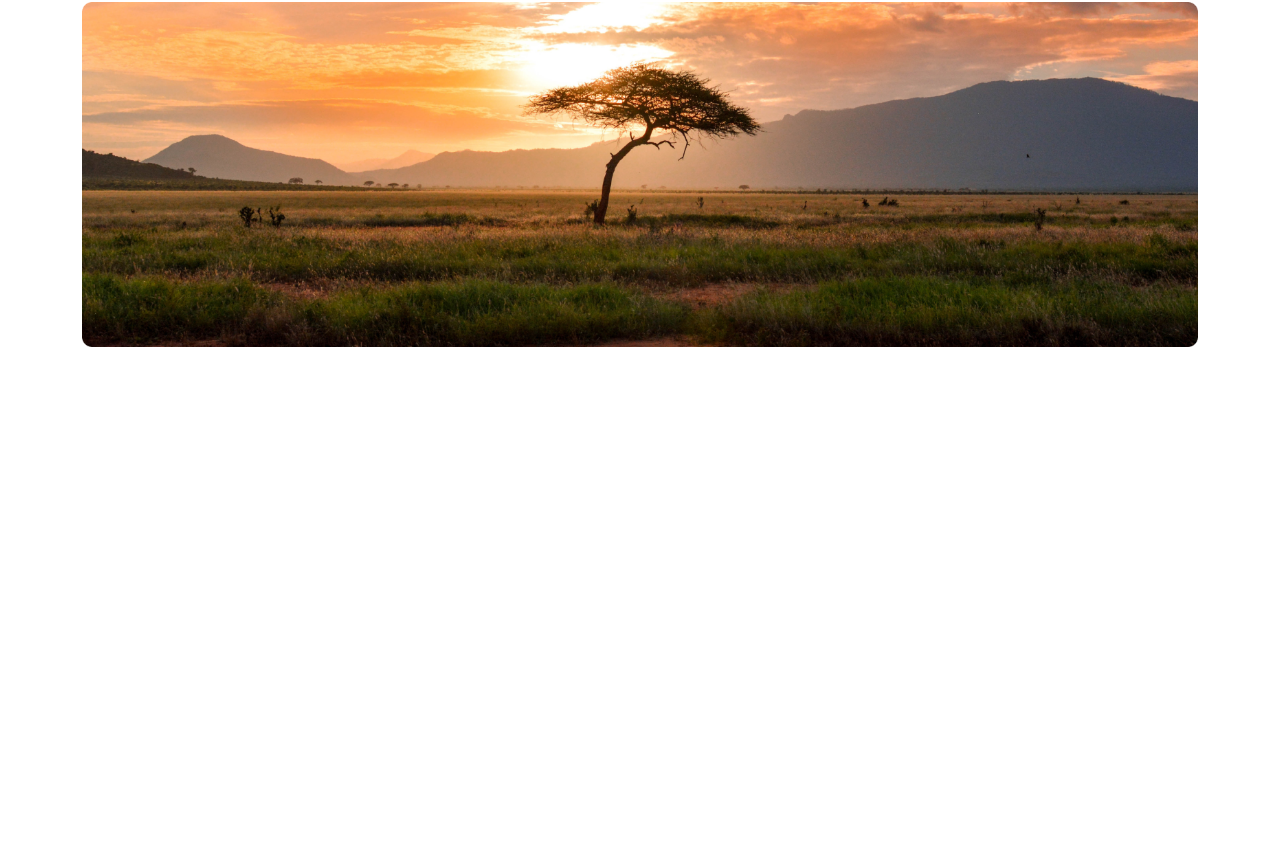
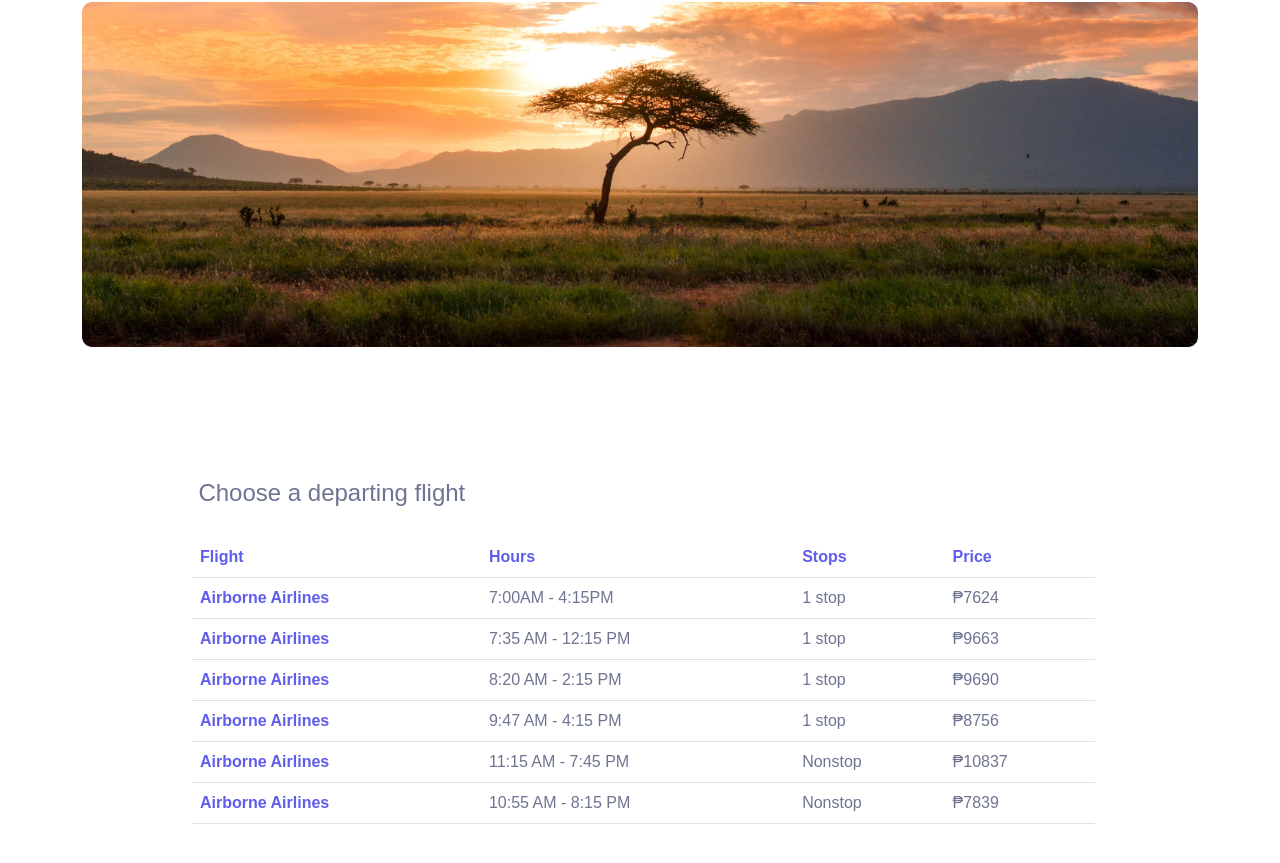
Before and after one commit to MathewAlcoseba/AirborneAirways, an Angular app: page / in a window 1280 px wide. Shown: the part 3301-4164 px from the top of the page. Before the commit the page ends 3648 px from the top, so only its background shows below. Built offline with nearby package versions, Linux system fonts and the light colour scheme.

Commit message:
added table

```diff
--- a/src/app/homepage/homepage.component.html
+++ b/src/app/homepage/homepage.component.html
@@ -46,3 +46,128 @@
     </div>
     <img src="assets/nigeria.png" class="nigeria"/>
 </div>
+
+<div class="text3">
+  <div class="row"></div>
+  <p class="txt2">Choose a departing flight</p>
+</div>
+
+<div class="scrollable-table">
+
+  <table class="table caption-top">
+
+    <thead>
+      <tr>
+        <th scope="col" class="head">Flight</th>
+        <th scope="col" class="head">Hours</th>
+        <th scope="col" class="head">Stops</th>
+        <th scope="col" class="head">Price</th>
+      </tr>
+    </thead>
+    <tbody>
+      <tr>
+        <th scope="row" class="airline">Airborne Airlines</th>
+        <td>7:00AM - 4:15PM</td>
+        <td>1 stop</td>
+        <td>₱7624</td>
+      </tr>
+      <tr>
+        <th scope="row" class="airline">Airborne Airlines</th>
+        <td>7:35 AM - 12:15 PM</td>
+        <td>1 stop</td>
+        <td>₱9663</td>
+      </tr>
+      <tr>
+        <th scope="row" class="airline">Airborne Airlines</th>
+        <td>8:20 AM - 2:15 PM</td>
+        <td>1 stop</td>
+        <td>₱9690</td>
+      </tr>
+      <tr>
+        <th scope="row" class="airline">Airborne Airlines</th>
+        <td>9:47 AM - 4:15 PM</td>
+        <td>1 stop</td>
+        <td>₱8756</td>
+      </tr>
+      <tr>
+        <th scope="row" class="airline">Airborne Airlines</th>
+        <td>11:15 AM - 7:45 PM</td>
+        <td>Nonstop</td>
+        <td>₱10837</td>
+      </tr>
+      <tr>
+        <th scope="row" class="airline">Airborne Airlines</th>
+        <td>10:55 AM - 8:15 PM</td>
+        <td>Nonstop</td>
+        <td>₱7839</td>
+      </tr>
+      <tr>
+        <th scope="row" class="airline">Airborne Airlines</th>
+        <td>1:00 PM - 9:15 PM</td>
+        <td>1 stop</td>
+        <td>₱7886</td>
+      </tr>
+      <tr>
+        <th scope="row" class="airline">Airborne Airlines</th>
+        <td>2:15 PM - 11:15 PM</td>
+        <td>1 stop</td>
+        <td>₱9913</td>
+      </tr>
+      <tr>
+        <th scope="row" class="airline">Airborne Airlines</th>
+        <td>6:45 PM - 7:15 PM</td>
+        <td>2 stops</td>
+        <td>₱12989</td>
+      </tr>
+      <tr>
+        <th scope="row" class="airline">Airborne Airlines</th>
+        <td>7:00AM - 4:15PM</td>
+        <td>2 stops</td>
+        <td>₱7886</td>
+      </tr>
+      <tr>
+        <th scope="row" class="airline">Airborne Airlines</th>
+        <td>1:00 PM - 9:15 PM</td>
+        <td>1 stop</td>
+        <td>₱10624</td>
+      </tr>
+      <tr>
+        <th scope="row" class="airline">Airborne Airlines</th>
+        <td>7:00AM - 4:15PM</td>
+        <td>Nonstop</td>
+        <td>₱11,079</td>
+      </tr>
+      <tr>
+        <th scope="row" class="airline">Airborne Airlines</th>
+        <td>7:00AM - 4:15PM</td>
+        <td>Nonstop</td>
+        <td>₱11,114</td>
+      </tr>
+      <tr>
+        <th scope="row" class="airline">Airborne Airlines</th>
+        <td>7:20 AM - 1:15 PM</td>
+        <td>Nonstop</td>
+        <td>₱11,347</td>
+      </tr>
+      <tr>
+        <th scope="row" class="airline">Airborne Airlines</th>
+        <td>1:00 PM - 9:15 PM</td>
+        <td>1 stop</td>
+        <td>₱10624</td>
+      </tr>
+      <tr>
+        <th scope="row" class="airline">Airborne Airlines</th>
+        <td>9:00AM - 1:15PM</td>
+        <td>1 stop</td>
+        <td>₱10,392</td>
+      </tr>
+      <tr>
+        <th scope="row" class="airline">Airborne Airlines</th>
+        <td>7:10AM - 4:35PM</td>
+        <td>1 stop</td>
+        <td>₱10,403</td>
+      </tr>
+    </tbody>
+  </table>
+
+</div>
--- a/src/app/homepage/homepage.component.scss
+++ b/src/app/homepage/homepage.component.scss
@@ -1,4 +1,6 @@
-/* Base styles */
+
+
+
 .navbar-brand {
     font-family: 'Paytone One', sans-serif;
     font-size: 2em;
@@ -52,35 +54,30 @@
     border-radius: 13px;
     box-shadow: 0 0 10px rgba(0, 0, 0, 0.1);
   }
-//   .container {
-//     display: flex; /* Use flexbox for the container */
-//     justify-content: space-between; /* Distribute space between items */
-//     align-items: center; /* Center items vertically */
-// }
+
 
 .container {
   margin-top: 2%;
   display: flex;
-  flex-direction: column; /* Stack items vertically */
-  align-items: center; /* Center items horizontally in the container */
+  flex-direction: column;
+  align-items: center;
 }
 
 .row {
-  display: flex; /* Create a nested flex container for the row */
-  justify-content: space-between; /* Distribute space between items in the row */
-  align-items: center; /* Center items vertically in the row */
+  display: flex;
+  justify-content: space-between;
+  align-items: center;
 }
 
 .image {
-  width:30%; /* Adjust the width as needed */
+  width:30%;
   height: auto;
-  /* Maintain aspect ratio */
 }
 
 .nigeria {
   margin-top: 5%;
-  width: 100%; /* Adjust the width as needed */
-  height: auto; /* Maintain aspect ratio */
+  width: 100%;
+  height: auto;
 }
 .text2{
   margin-top: 15%;
@@ -107,7 +104,49 @@
 }
 
 
+////table////////
+table{
 
+
+    width: 83%;
+
+}
+th, td{
+
+    font-family: 'Poppins', sans-serif;
+    color: #6E7491;
+}
+
+.airline{
+    font-family: 'Paytone One', sans-serif;
+    color: #605DEC;
+
+}
+
+.head{
+
+    color: #605DEC;
+}
+.text3{
+    margin-top: 10%;
+    margin-left: 15.5%;
+    font-size: 24px;
+    font-family: 'Nunito Sans', sans-serif;
+    color: #6E7491;
+  }
+
+.scrollable-table {
+    margin-top: 2%;
+    margin-left: 15%;
+    margin-bottom: 15%;
+    height: 300px;
+    overflow: auto;
+
+  }
+
+  .scrollable-table tbody {
+    padding-top: 20px; /* Set the desired padding to show the first few rows */
+  }
 
 
 
```
